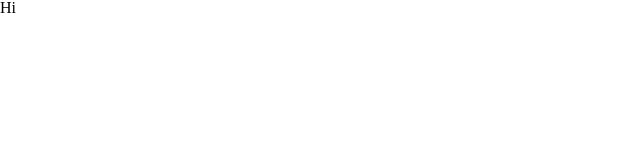
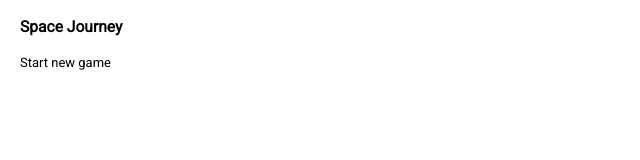
Before and after one commit to zshewmaker/spacejourney, a plain HTML site: page src/index.html in a window 1280 px wide. Shown: the whole page, without its empty margins (0-640 px from the left). Drawn offline with nearby package versions, Linux system fonts and the light colour scheme.

Commit message:
Setup less/css, jquery, html.

```diff
--- /dev/null
+++ b/src/css/main.less
@@ -0,0 +1,26 @@
+* {
+  -webkit-box-sizing: border-box;
+  -moz-box-sizing: border-box;
+  box-sizing: border-box;
+}
+
+html {
+    font-size: 13px;
+}
+
+body {
+  font-family: 'Roboto', sans-serif;
+}
+
+header {
+    margin: 20px;
+
+    h1 {
+        font-size: 1.2rem;
+        font-weight: bold;
+    }
+
+    nav {
+        margin-top: 20px;
+    }
+}
--- a/src/index.html
+++ b/src/index.html
@@ -1,11 +1,23 @@
 <html>
 <head>
 	<title>Space Journey</title>
+	<link href="https://fonts.googleapis.com/css?family=Roboto" rel="stylesheet">
 	<link href="css/reset.css" rel="stylesheet"/>
+	<link href="css/main.css" rel="stylesheet"/>
 </head>
 <body>
-	Hi
+	<header>
+		<h1>Space Journey</h1>
+		<nav>
+			<ul>
+				<li class="new-game">
+					Start new game
+				</li>
+			</ul>
+		</nav>
+	</header>
 	<script src="http://code.jquery.com/jquery-3.1.1.min.js" integrity="sha256-hVVnYaiADRTO2PzUGmuLJr8BLUSjGIZsDYGmIJLv2b8=" crossorigin="anonymous"></script>
 	<script src="https://cdn.jsdelivr.net/lodash/4.16.4/lodash.min.js" crossorigin="anonymous"></script>
+	<script src="js/main.js"></script>
 </body>
 </html>
--- /dev/null
+++ b/src/js/main.js
@@ -0,0 +1,9 @@
+(function($){
+
+    $().ready(function() {
+        $("nav .new-game").click(function(){
+            alert("new game");
+        });
+    });
+
+})($);
```
Also changed, not shown: src/css/main.css (added).
